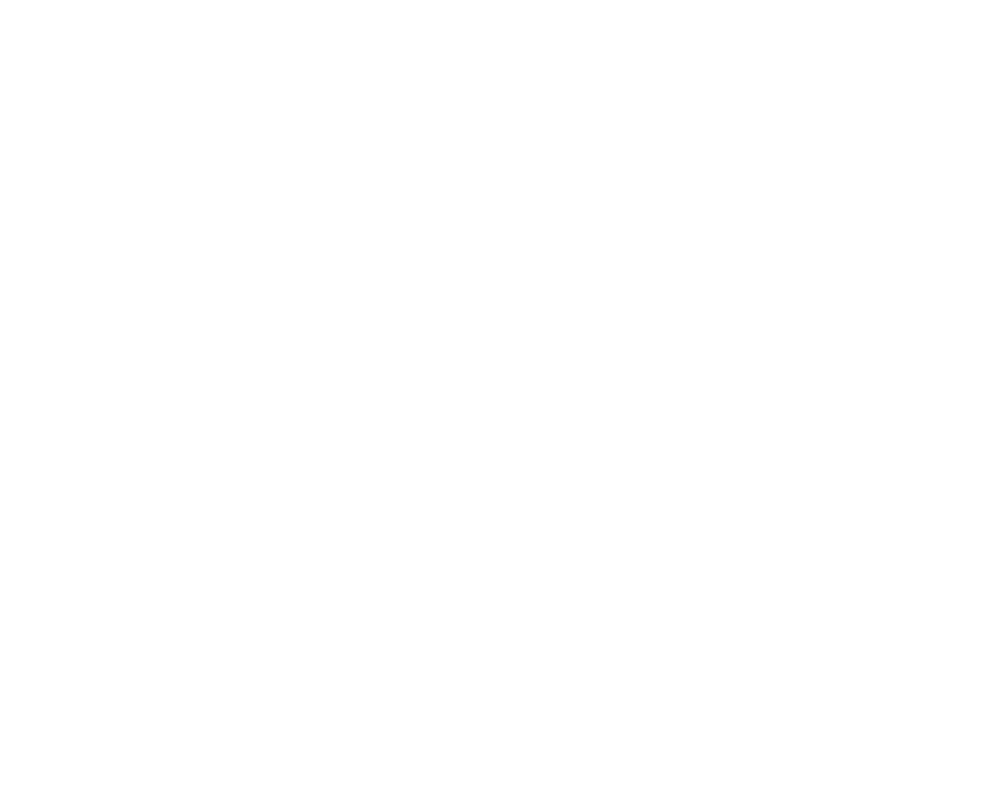
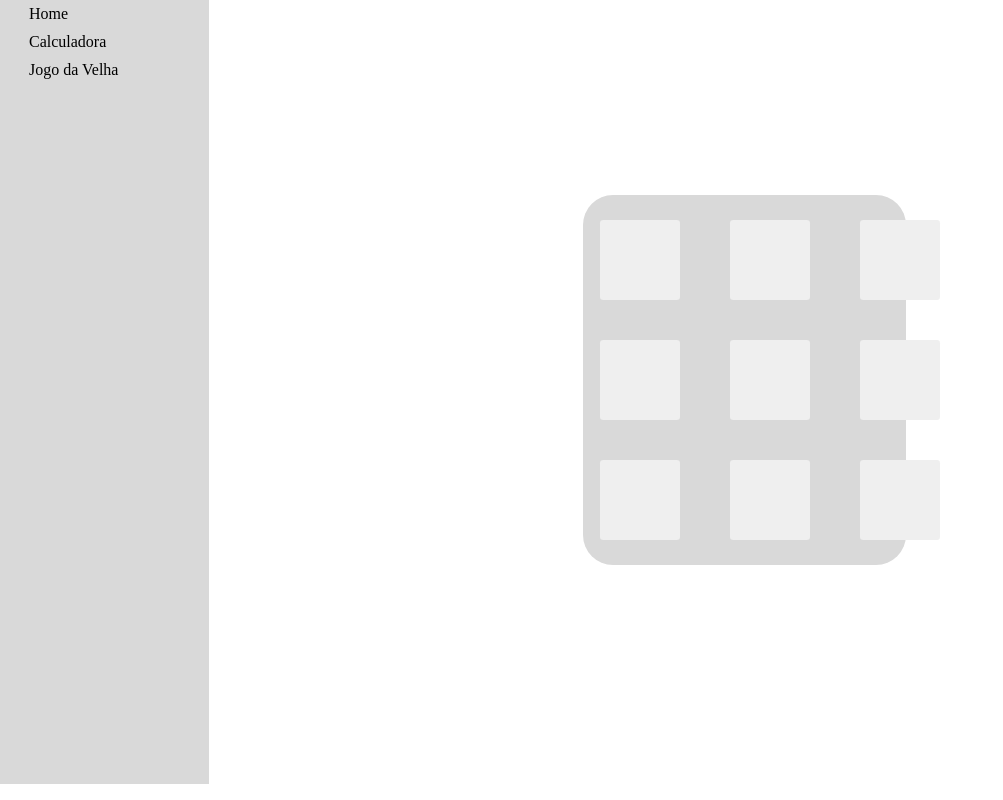
Before and after one commit to carlpantoja/hub-react, a React (Create React App) app: page /jogo-da-velha in a window 1280 px wide. Before the commit this address had no page. Shown: the whole page, without its empty margins (0-1003 px from the left). Built offline with nearby package versions, Linux system fonts and the light colour scheme.

Commit message:
jogo da velha

```diff
--- a/src/components/Nav.jsx
+++ b/src/components/Nav.jsx
@@ -5,6 +5,7 @@
         <nav>
             <Link to={'/'}>Home</Link>
             <Link to={'/calculadora'}>Calculadora</Link>
+            <Link to={'/jogo-da-velha'}>Jogo da Velha</Link>
         </nav>
     )
 }
--- /dev/null
+++ b/src/components/style/Box.jsx
@@ -0,0 +1,14 @@
+import styled, { css } from "styled-components";
+
+export const Box = styled.div`
+    width: 98%;
+    align-items: center;
+    padding: 5px;
+    ${props => props.$game && css `
+        display: grid;
+        grid-template-columns: repeat(3, 130px);
+        grid-template-rows: repeat(3, 120px);
+        border-radius: 30px;
+        background-color: #d9d9d9;
+    `}
+`
--- a/src/components/style/Button.jsx
+++ b/src/components/style/Button.jsx
@@ -2,15 +2,63 @@
 
 export const Button = styled.button`
     border: none;
-    &:hover {
-        cursor: pointer;
-    }
+    border-radius: 0.2em;
     ${props => props.$calc && css `
         width: 2em;
         height: 2em;
         margin-left: 1.1em;
         margin-bottom: 0.5em;
-        border-radius: 0.2em;
         font-size: 1.5em;
+        &:hover {
+            cursor: pointer;
+        }
+    `}
+    ${props => props.$game && css`
+        width: 5em;
+        height: 5em;
+        margin: 0.8em;
+        font-size: 1em;
+        &:hover {
+            cursor: pointer;
+        }
+    `}
+    ${props => props.$block && css `
+        cursor: pointer;
+        &:hover {
+            cursor: not-allowed;
+        }
+    `}
+    ${props => {
+        switch(props.$block) {
+            case 'O':
+                return css`
+                    background-color: #ffff00;
+                `
+            case 'X':
+                return css`
+                    background-color: #00ff00;
+                `
+            default:
+                return null;
+        }
+    }}
+    ${props => {
+        switch(props.$finish) {
+            case 'game-over':
+                return css`
+                    cursor: none;
+                    $:hover {
+                        cursor: not-allowed;
+                    }
+                `
+            default:
+                return null;
+        }
+    }}
+    ${props => props.$clear && css`
+        padding: 5px;
+        &:hover {
+            cursor: pointer;
+        }
     `}
 `
--- a/src/components/style/Container.jsx
+++ b/src/components/style/Container.jsx
@@ -7,4 +7,16 @@
     ${props => props.$calc && css `
         background-color: #000;
     `}
+    ${props => props.$game && css`
+        display: flex;
+        flex-direction: column;
+        align-items: center;
+        span {
+            display: flex;
+            margin: 10px;
+            p {
+                margin-right: 10px;
+            }
+        }
+    `}
 `
--- a/src/index.js
+++ b/src/index.js
@@ -4,6 +4,7 @@
 import App from './App';
 import { Home } from './components/Home';
 import { Calculadora } from './calculadora/Calculadora';
+import { Game } from './jogo-da-velha/Game';
 
 const root = ReactDOM.createRoot(document.getElementById('root'));
 root.render(
@@ -13,6 +14,7 @@
         <Route element={<App/>}>
           <Route path={'/'} element={<Home/>}/>
           <Route path={'/calculadora'} element={<Calculadora/>}/>
+          <Route path={'/jogo-da-velha'} element={<Game/>}/>
         </Route>
       </Routes>
     </BrowserRouter>
--- /dev/null
+++ b/src/jogo-da-velha/Game.jsx
@@ -0,0 +1,75 @@
+import { useState, useEffect } from "react";
+import { Container } from "../components/style/Container";
+import { Box } from "../components/style/Box";
+import { Button } from "../components/style/Button";
+
+export function Game() {
+    const emptyBlock = Array(9).fill('')
+    const [block, setBlock] = useState(emptyBlock)
+    const [currentPlayer, setCurrentPlayer] = useState('O')
+    const [winner, setWinner] = useState(null)
+
+    const click = (index) => {
+        if(winner) {
+            alert('Jogo finalizado!')
+            return null
+        }
+
+        if(block[index] !== '') {
+            alert('Posição ocupada!')
+            return null
+        }
+
+        setBlock(block.map((item, itemIndex) => (itemIndex === index ? currentPlayer : item)))
+
+        setCurrentPlayer(currentPlayer === 'X' ? 'O' : 'X')
+    }
+
+    function result() {
+        const checkResult = [
+            //vertical
+            [block[0], block[1], block[2]],
+            [block[3], block[4], block[5]],
+            [block[6], block[7], block[8]],
+            //horizontal
+            [block[0], block[3], block[6]],
+            [block[1], block[4], block[7]],
+            [block[2], block[5], block[8]],
+            //diagonal
+            [block[0], block[4], block[8]],
+            [block[2], block[4], block[6]]
+        ]
+
+        checkResult.forEach((block) => {
+            if(block.every((item) => item === 'O')) setWinner('O')
+            if(block.every((item) => item === 'X')) setWinner('X')
+        })
+
+        if(block.every((item) => item !== '')) setWinner('D')
+    }
+
+    const resetGame = () => {
+        setCurrentPlayer("O")
+        setBlock(emptyBlock)
+        setWinner(null)
+    }
+
+    useEffect(result, [block])
+
+    return(
+        <Container $game>
+            <Box $game>
+                {block.map((item, index) => (
+                    <Button $block={item} $game $finish={`${winner ? 'game-over' : ''}`} key={String(index)} onClick={() => click(index)}>{item}</Button>
+                ))}
+            </Box>
+
+            {
+                winner && <span>
+                    {winner === 'D' ? <p>Deu empate</p>: <p>{winner} venceu!</p>}
+                    <Button $clear onClick={resetGame}>New Game</Button>
+                </span>
+            }
+        </Container>
+    )
+}
```
